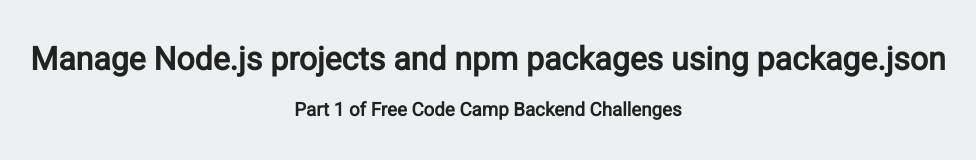
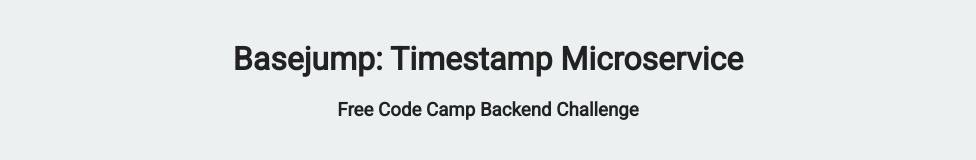
Before and after one commit to Mahesh-Codes/Basejump-Timestamp-Microservice, a website: page views/index.html in a window 1280 px wide. Shown: the whole page, without its empty margins (152-1128 px from the left). Drawn offline with Linux system fonts and the light colour scheme.

Commit message:
Checkpoint

```diff
--- a/views/index.html
+++ b/views/index.html
@@ -10,8 +10,8 @@
 
    <body>
       <div class="container">
-         <h1>Manage Node.js projects and npm packages using package.json</h1>
-         <h3>Part 1 of Free Code Camp Backend Challenges</h3>
+         <h1>Basejump: Timestamp Microservice</h1>
+         <h3>Free Code Camp Backend Challenge</h3>
       </div>
    </body>
 
```
